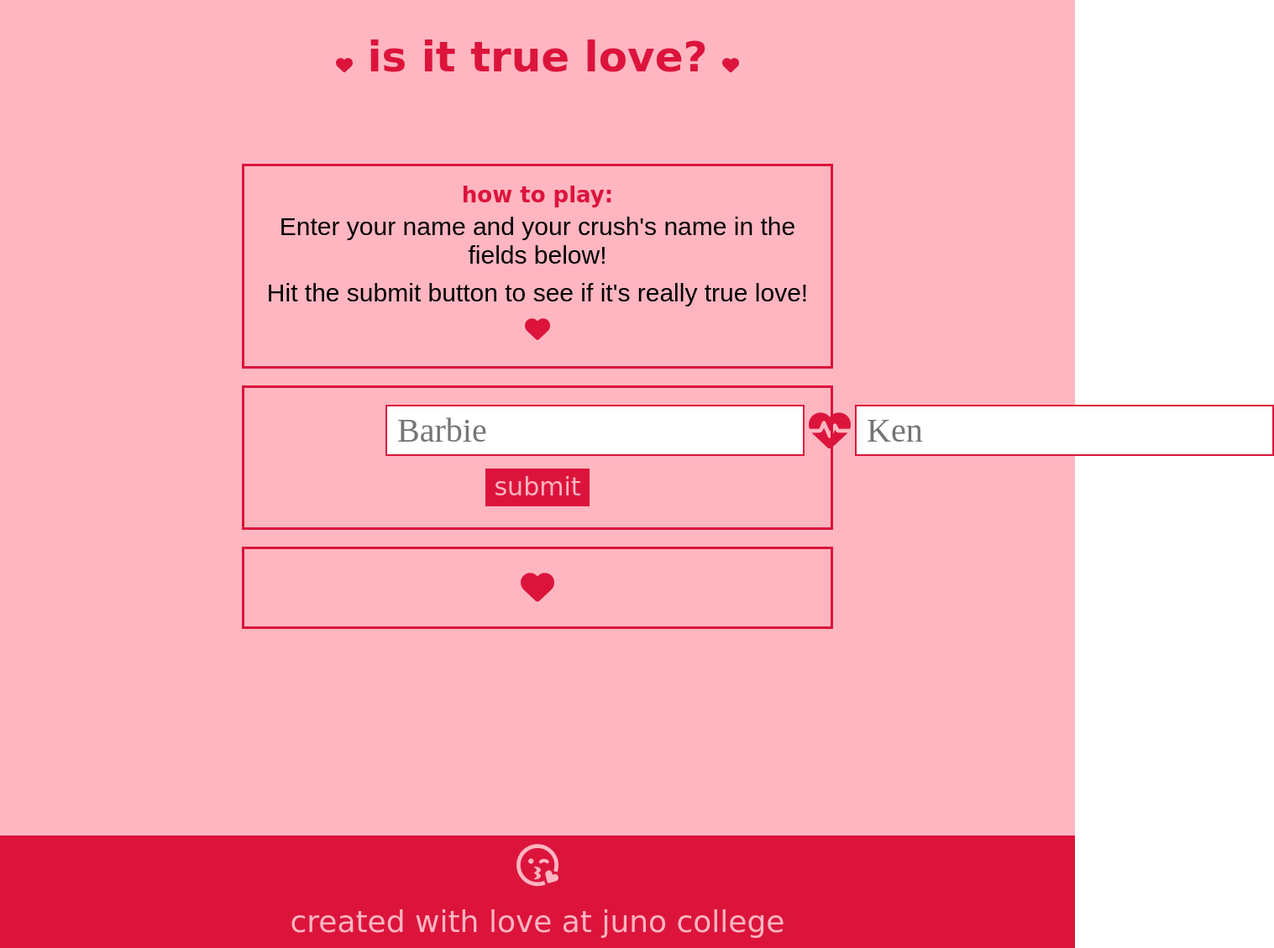
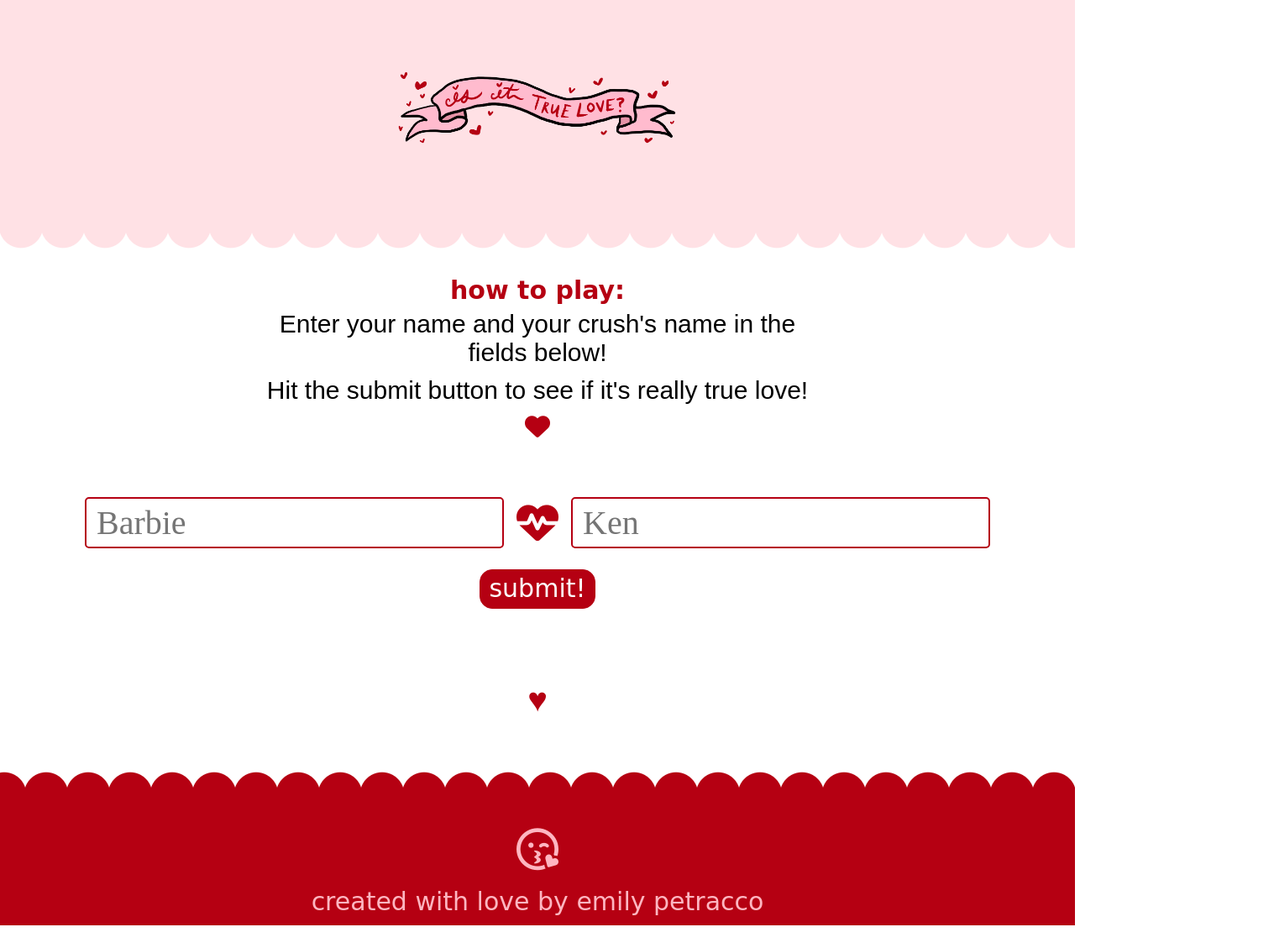
Before and after one commit to emilypetracco/love-calculator, a plain HTML site: page index.html in a window 1280 px wide. Shown: the whole page at 84% size, 1517 px wide, since content can reach past the window. After the commit the page ends 1102 px from the top, so only its background shows below. Drawn offline with nearby package versions, Linux system fonts and the light colour scheme; a web font is replaced by a local one.

Commit message:
updates html, css and js

```diff
--- a/index.html
+++ b/index.html
@@ -1,5 +1,6 @@
 <!DOCTYPE html>
 <html lang="en">
+
 <head>
     <meta charset="UTF-8">
     <meta http-equiv="X-UA-Compatible" content="IE=edge">
@@ -20,7 +21,7 @@
     <script src="https://kit.fontawesome.com/adb5bbd60b.js" crossorigin="anonymous"></script>
 
     <!-- jQuery library -->
-    <script src="http://ajax.googleapis.com/ajax/libs/jquery/3.3.1/jquery.min.js"></script>
+    <script src="https://ajax.googleapis.com/ajax/libs/jquery/3.3.1/jquery.min.js"></script>
 
     <!-- javascript -->
     <script src="script.js"></script>
@@ -31,11 +32,10 @@
 
     <!-- header begins-->
 
-    <header>
+    <header class="scallopBottom">
 
         <div class="wrapper">
-                <h1><i class="fas fa-heart heart"></i> Is It True Love? <i class="fas fa-heart"></i>
-                <p><i class="fas fa-heart heartHidden"></i></p></h1>
+            <h1><img src="./assets/trueLoveBanner.png" alt="banner reading 'is it true love?'"></h1>
         </div>
 
     </header>
@@ -43,7 +43,6 @@
     <!-- main begins-->
 
     <main>
-
         <div class="wrapper">
             <div class=howTo>
                 <h2>How to Play: </h2>
@@ -51,25 +50,26 @@
                 <p>Hit the submit button to see if it's really true love!</p>
                 <p><i class="fas fa-heart heart2"></i></p>
             </div>
-
             <div class="calc">
                 <form class="wrapper">
                     <div class="userNames">
-                        <label class="sr-only" for="barbie" >Your Name</label>
+                        <label class="sr-only" for="barbie">Your Name</label>
                         <input class="names" type="text" id="barbie" placeholder=" Barbie">
                         <p><i class="fas fa-heartbeat"></i></p>
-                        <label class="sr-only" for="ken" >Your Crush's Name</label>
+                        <label class="sr-only" for="ken">Your Crush's Name</label>
                         <input class="names" type="text" id="ken" placeholder=" Ken">
                     </div>
-                    <p><button type="submit">Submit</button></p>
+                    <p><button type="submit">Submit!</button></p>
                 </form>
             </div>
 
             <div class="romance">
                 <div class="trueLove">
-                </div>
-                <p><i class="fas fa-heart heart2"></i></p>
-                <div class="trueLove2">
+                    <div class="trueLove1">
+                    </div>
+                    <p class="heart2">♥</p>
+                    <div class="trueLove2">
+                    </div>
                 </div>
                 <div class="math">
                 </div>
@@ -79,10 +79,11 @@
 
     <!-- footer begins -->
 
-    <footer>
+    <footer class="scallopTop">
         <p><i class="far fa-kiss-wink-heart"></i></p>
-        <p>Created with love at <a href="https://junocollege.com">Juno College</a></p>
+        <p>Created with love by <a href="https://emilypetracco.com" target="_blank">Emily Petracco</a></p>
     </footer>
 
 </body>
+
 </html>
--- a/script.js
+++ b/script.js
@@ -1,15 +1,15 @@
-$(function(){
+$(function () {
     console.log("Happy Valentine's Day!")
-    $("form").on("submit", function(e){
+    $("form").on("submit", function (e) {
         e.preventDefault();
-        $(".trueLove, .trueLove2, .math").empty();
+        $(".trueLove1, .trueLove2, .math").empty();
         const barbie = $("#barbie").val();
-        if (barbie === ""){
+        if (barbie === "") {
             alert("Don't forget to enter your name!")
         }
         else {
             $("#barbie").val("")
-            $('.trueLove').append(`
+            $('.trueLove1').append(`
               <p>
                   <span class="userNames"></span>
                       ${barbie}
@@ -17,7 +17,7 @@ $(function(){
               `)
         }
         const ken = $("#ken").val();
-        if (ken === ""){
+        if (ken === "") {
             alert("Don't forget to enter your crush's name!")
         }
         else {
@@ -28,7 +28,7 @@ $(function(){
                       ${ken}
               </p>
               `)
-              math = (Math.floor(Math.random() * 101))
+            math = (Math.floor(Math.random() * 101))
             $(".math").append(`
                 <p>
                     = ${math}% true love!
@@ -37,4 +37,4 @@ $(function(){
         }
     })
 
-    });
+});
--- a/style.css
+++ b/style.css
@@ -20,8 +20,8 @@ p {
 }
 
 a {
-	color: inherit;
-	text-decoration: none;
+    color: inherit;
+    text-decoration: none;
 }
 
 html {
@@ -29,56 +29,62 @@ html {
 }
 
 .wrapper {
-	width: 55%;
-	max-width: 1200px;
+    width: 55%;
+    max-width: 1200px;
     margin: 0 auto;
 }
 
 /* header style */
 
 header {
-    background: lightpink;
+    margin-bottom: 2rem;
+}
+
+.scallopBottom {
+    position: relative;
+    background: #ffe1e5;
+    padding: 1rem;
+}
+
+.scallopBottom::after {
+    position: absolute;
+    bottom: -50px;
+    left: 0px;
+    width: 100%;
+    content: " ";
+    background:
+        radial-gradient(circle at 50% 0%, #ffe1e5 25%, #FFFFFF 26%, #FFFFFF 40%);
+    background-color: #ffe1e5;
+    background-size: 50px 100px;
+    height: 50px;
+    background-repeat: repeat-x;
 }
 
 h1 {
-    font-family: 'Molle', cursive;
-    color: crimson;
-    font-size: 2.5rem;
     text-align: center;
-    padding: 40px;
-    text-transform: lowercase;
+    padding: 3rem 0;
 }
 
-.heartHidden {
-    visibility: hidden;
-    color: crimson;
-    text-align: center;
-    font-size: 3rem;
-}
-
-.fa-heart {
-    font-size: 1rem;
+h1 img {
+    width: 50%;
 }
 
 /* main style */
 
-main {
-    background: lightpink;
-    height: 800px;
-}
 
-.howTo {
-    border: crimson solid 3px;
+.howTo,
+.calc,
+.romance {
     padding: 20px;
     margin-bottom: 20px;
 }
 
 h2 {
     font-family: 'Molle', cursive;
-    color: crimson;
+    color: #b50012;
     text-align: center;
     text-transform: lowercase;
-    font-size: 1.3rem;
+    font-size: 1.5rem;
 }
 
 main p {
@@ -89,97 +95,113 @@ main p {
 }
 
 .heart2 {
-    color: crimson;
+    color: #b50012;
     font-size: 1.5rem;
 }
 
-.calc {
-    border: crimson solid 3px;
-    padding: 20px;
-    margin-bottom: 20px;
-}
-
 .names {
-    border: crimson 2px solid;
+    border: #b50012 2px solid;
+    border-radius: 5px;
     background: white;
     font-family: 'Wire One', sans serif;
     font-size: 2rem;
-    color: crimson;
+    color: #b50012;
+    margin: 0 10px ;
 }
 
 .fa-heartbeat {
     font-size: 2.5rem;
-    color: crimson;
+    color: #b50012;
 }
 
 .userNames {
     display: flex;
-    justify-content: space-around;
-    padding-bottom: 10px;
+    justify-content: center;
+    padding-bottom: 20px;
 }
 
 button {
-    background: crimson;
-    color: lightpink;
-    border: none;
+    background: #b50012;
+    border: 1px solid #b50012;
+    border-radius: 15px;
+    color: #FFF;
     padding: 5px 10px;
     font-family: 'Molle', cursive;
     text-transform: lowercase;
+    transition: all .5s ease;
 }
 
 button:hover {
-    border: crimson 2px solid;
-    background: lightpink;
-    color: crimson;
+    background-color: #7b020e;
+    border: 1px solid #7b020e;
     cursor: pointer;
 }
 
 .romance {
-    border: crimson solid 3px;
-    padding: 20px;
-    margin-bottom: 20px;
     display: flex;
-    justify-content: space-evenly;
+    justify-content: center;
     flex-direction: column;
-    flex-direction: center;
+    align-items: center;
 }
 
 .romance .heart2 {
+    text-transform: lowercase;
+    color: #b50012;
     font-size: 2rem;
+    padding: 0 10px;
+    margin-top:20px;
 }
 
-.trueLove p {
-    font-family: 'Molle', cursive;
-    text-transform: lowercase;
-    color: crimson;
-    font-size: 2rem;
+.trueLove {
+    display: flex;
+    flex-direction: row;
+    align-items: center;
 }
 
+.trueLove1 p,
 .trueLove2 p {
     font-family: 'Molle', cursive;
     text-transform: lowercase;
-    color: crimson;
+    color: #b50012;
     font-size: 2rem;
+    padding: 0 10px;
 }
 
 .math p{
     font-family: 'Molle', cursive;
     text-transform: lowercase;
-    color: crimson;
+    color: #b50012;
     font-size: 2rem;
 }
 
 /* footer style */
 
-footer {
-    background: crimson;
+.scallopTop {
+    position: relative;
+    background-color: #b50012;
+    padding: 4rem 0 0;
+}
+
+.scallopTop::after {
+    position: absolute;
+    top: 0px;
+    left: 0px;
+    width: 100%;
+    content: " ";
+    background:
+        radial-gradient(circle at 50% 0%, #b50012 25%, #FFFFFF 26%, #FFFFFF 40%);
+    background-color: #b50012;
+    background-size: 50px 100px;
+    height: 50px;
+    background-repeat: repeat-x;
+    transform: rotate(180deg);
 }
 
 footer p {
     padding: 10px;
     font-family: 'Molle', cursive;
-    font-size: 1.8rem;
-    color: lightpink;
+    font-size: 1.5rem;
+    color: #feb6c1;
     text-align: center;
     text-transform: lowercase;
 }
@@ -189,7 +211,7 @@ footer p {
 }
 
 footer p a:hover {
-    color: palevioletred;
+    color: #fbd1d7;
 }
 
 /* responsive style */
@@ -230,12 +252,8 @@ footer p a:hover {
 }
 
 @media (max-width: 727px){
-    h1 {
-        visibility: hidden;
-    }
-
-    .heartHidden {
-        visibility: visible;
+    h1 img {
+        width: 100%;
     }
 }
 
```
Also changed, not shown: assets/trueLoveBanner.png (added), 1 other file.
